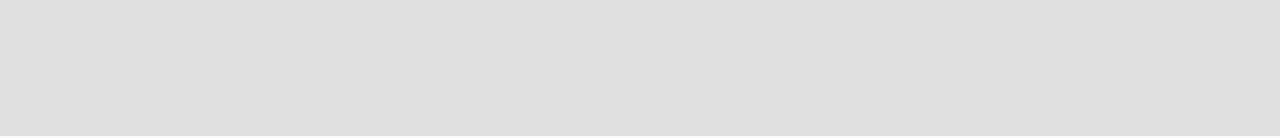
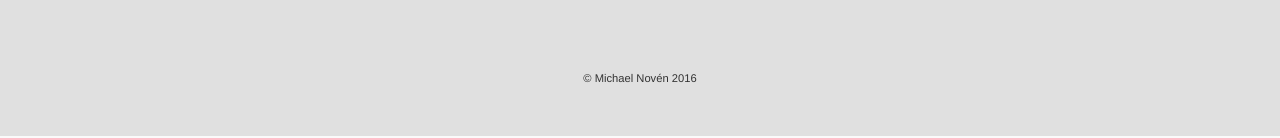
Before and after one commit to novalain/sph-fluid-webgl, a website: page app/index.html in a window 1280 px wide. Shown: the part 664-802 px from the top of the page. Drawn offline with nearby package versions, Linux system fonts and the light colour scheme; animation ran at ten frames a second.

Commit message:
add name

```diff
--- a/app/index.html
+++ b/app/index.html
@@ -25,6 +25,9 @@
                     <span id="some-info">Hold mouse button to flip gravity</span></p>
             </div>
         </div>
+
+        <div style="bottom:50px; font-size:0.8em;position:absolute; text-align:center; width:100%;"><span style="">© Michael Novén 2016</span></div>
+
 <!--
         <div class="outerContainer" >
             <div class="centerDiv" >
```
